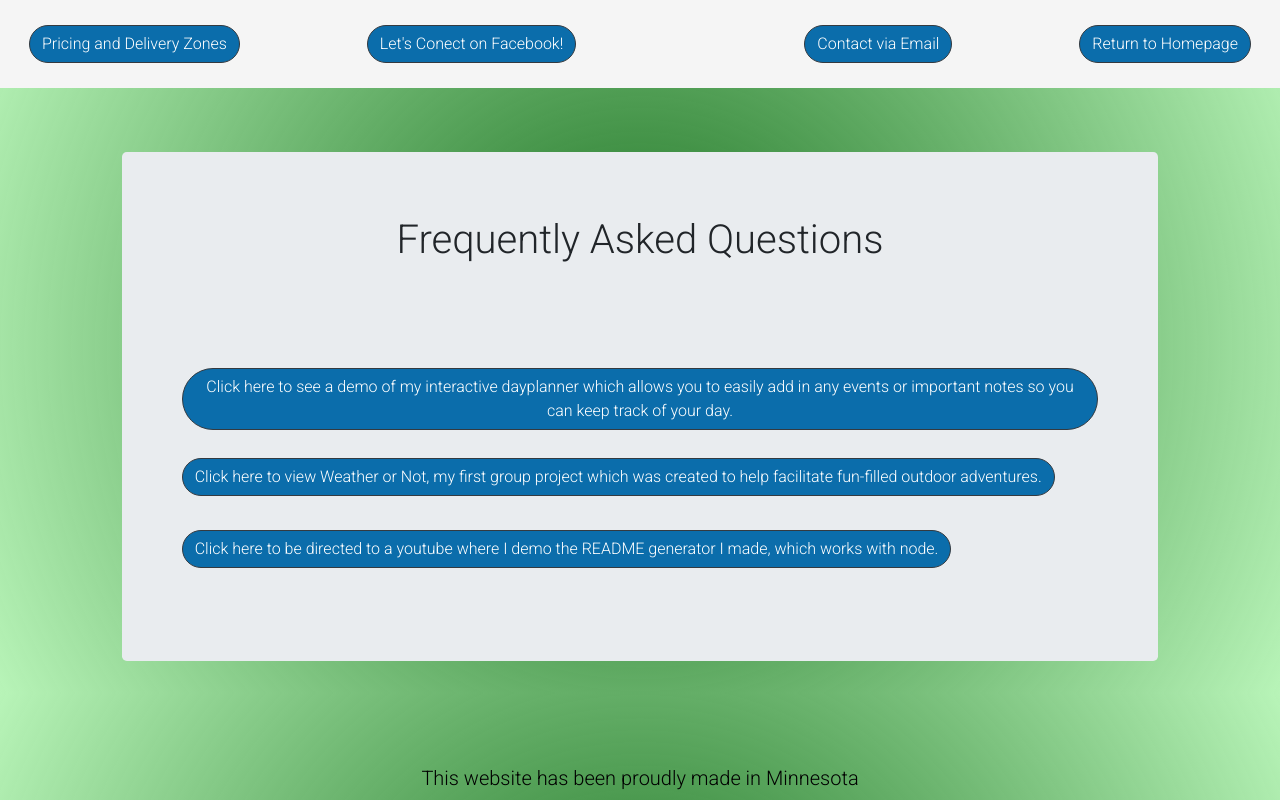
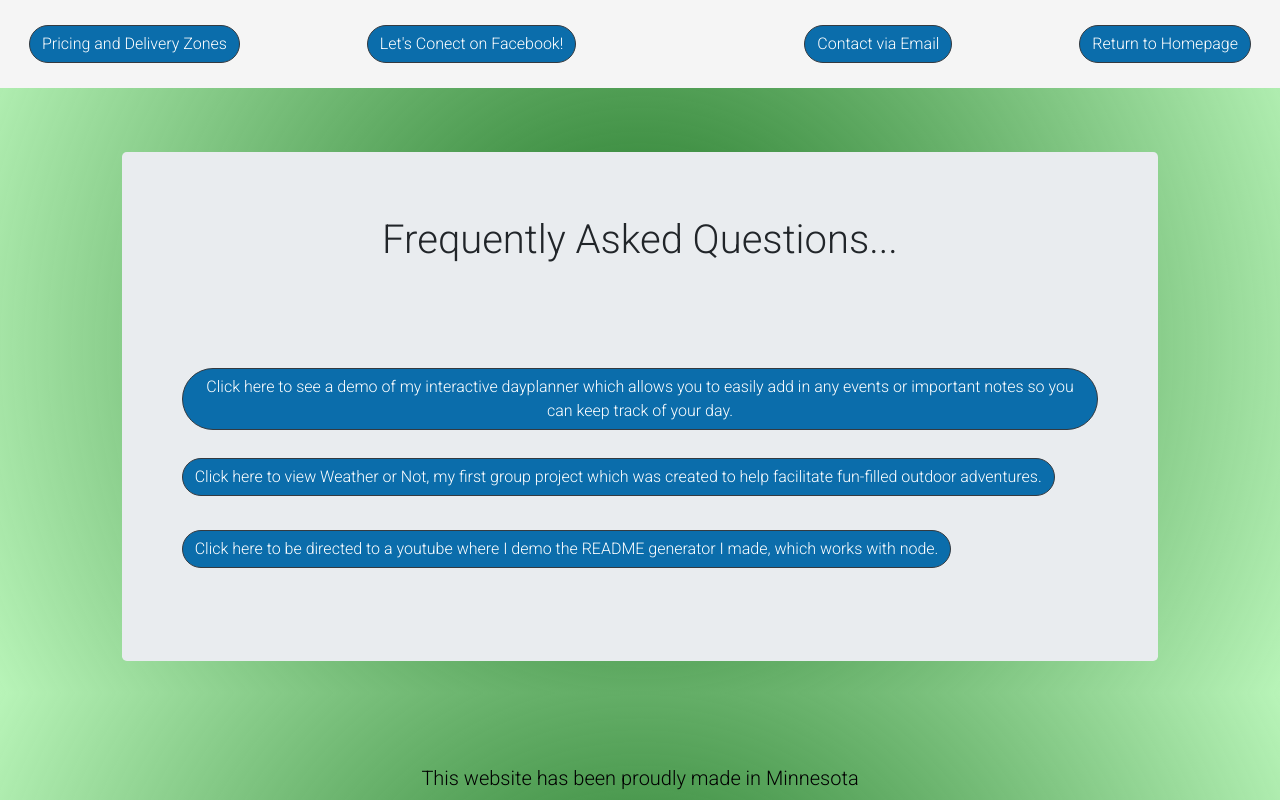
Before and after one commit to imdanell/St.CloudBarrels, a plain HTML site: page faq.html in a window 1280 px wide. Drawn offline with nearby package versions, Linux system fonts and the light colour scheme.

Commit message:
update to the FAQ page

```diff
--- a/faq.html
+++ b/faq.html
@@ -66,7 +66,7 @@
         <div class="col-md-10 m-auto">
             <div class="jumbotron">
                 <div class="container-fluid">
-                    <h1>Frequently Asked Questions</h1> <br>
+                    <h1>Frequently Asked Questions...</h1> <br>
 
                     <p class="lead">
                     <form
```
